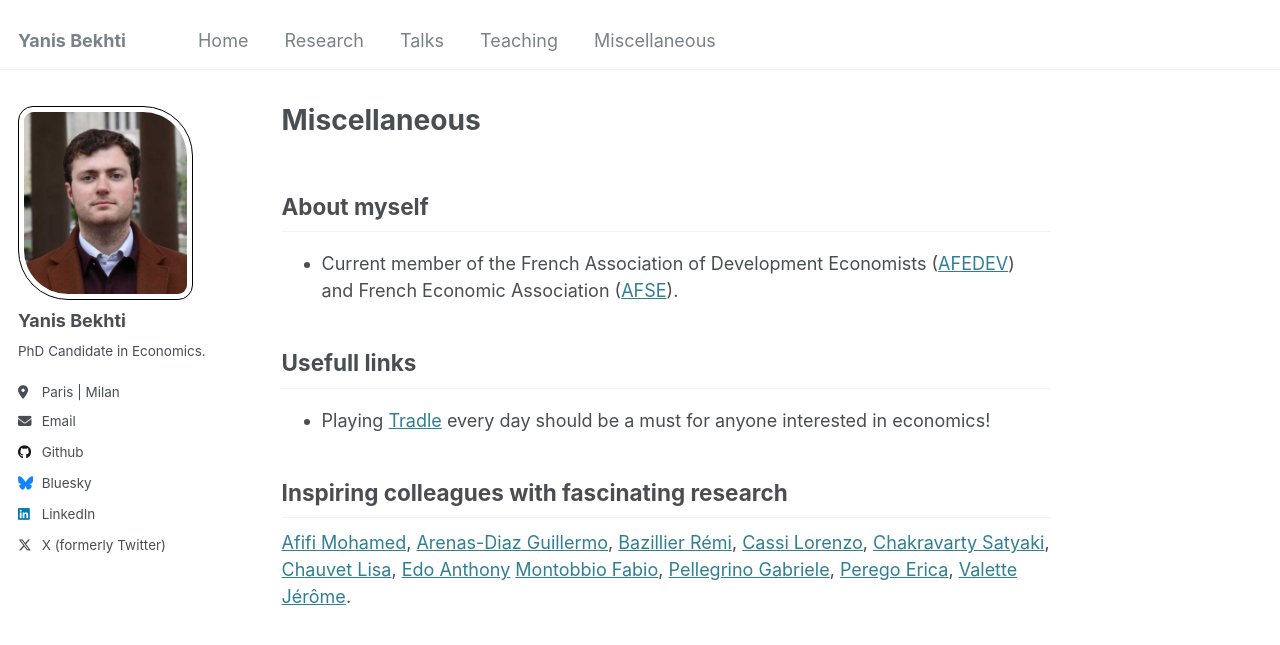
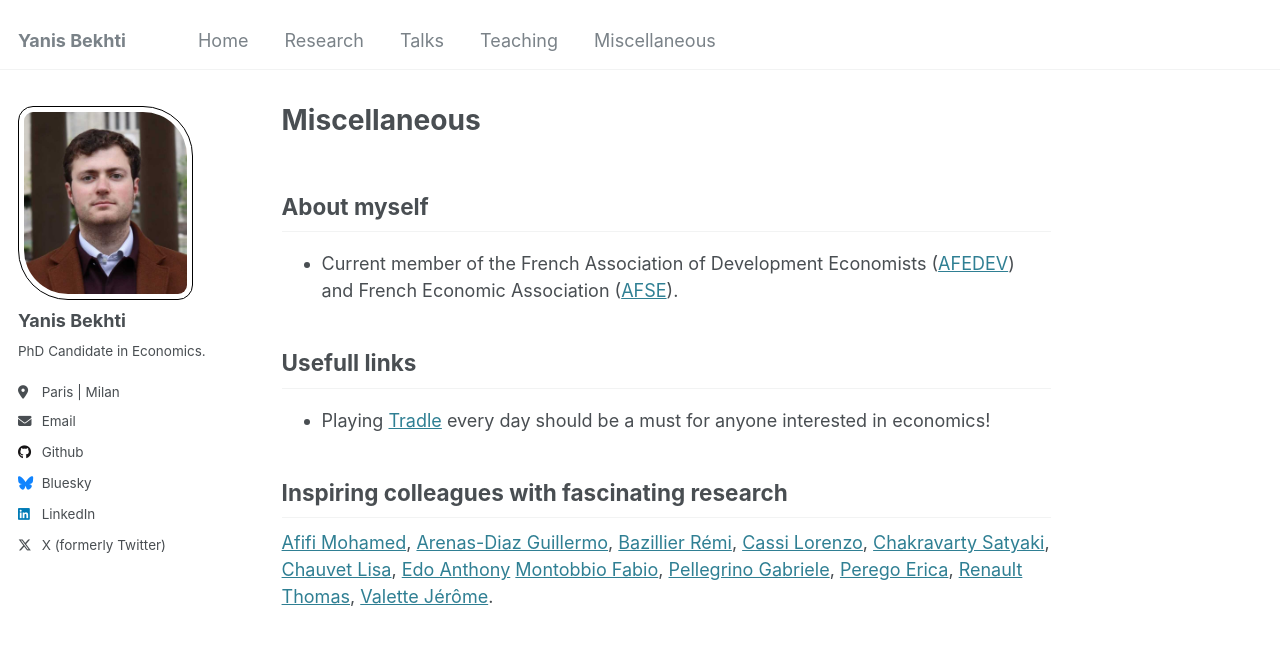
Before and after one commit to yanisbkt-econ/yanisbkt-econ.github.io, a Jekyll site: the page built from _pages/Miscellaneous.md, in a window 1280 px wide. Shown: the top 645 px of the page. Built offline with Jekyll 4.4.1, drawn with Linux system fonts in a browser that asks for light colours.

Commit message:
Initial commit, v1.4.

```diff
--- a/_pages/Miscellaneous.md
+++ b/_pages/Miscellaneous.md
@@ -14,4 +14,4 @@ author_profile: true
 
 ## Inspiring colleagues with fascinating research
 
-[Afifi Mohamed](https://sites.google.com/view/mohamedafifi/home?authuser=0), [Arenas-Diaz Guillermo](https://docenti.unicatt.it/ppd2/en/docenti/91099/guillermo-arenas-diaz/profilo), [Bazillier Rémi](https://remibazillier.wordpress.com/), [Cassi Lorenzo](https://lorenzocassi.wordpress.com/cv/), [Chakravarty Satyaki](https://satyaki4.github.io/), [Chauvet Lisa](https://sites.google.com/site/lisachauvetdial/cv), [Edo Anthony](https://sites.google.com/site/anthonyedohome/) [Montobbio Fabio](https://sites.google.com/site/montobbiofabio/), [Pellegrino Gabriele](https://sites.google.com/view/gabrielepellegrino/home), [Perego Erica](https://sites.google.com/site/ericaritaperego/research?authuser=0), [Valette Jérôme](https://sites.google.com/view/valettejerome/home).
+[Afifi Mohamed](https://sites.google.com/view/mohamedafifi/home?authuser=0), [Arenas-Diaz Guillermo](https://docenti.unicatt.it/ppd2/en/docenti/91099/guillermo-arenas-diaz/profilo), [Bazillier Rémi](https://remibazillier.wordpress.com/), [Cassi Lorenzo](https://lorenzocassi.wordpress.com/cv/), [Chakravarty Satyaki](https://satyaki4.github.io/), [Chauvet Lisa](https://sites.google.com/site/lisachauvetdial/cv), [Edo Anthony](https://sites.google.com/site/anthonyedohome/) [Montobbio Fabio](https://sites.google.com/site/montobbiofabio/), [Pellegrino Gabriele](https://sites.google.com/view/gabrielepellegrino/home), [Perego Erica](https://sites.google.com/site/ericaritaperego/research?authuser=0), [Renault Thomas](https://www.thomas-renault.com/), [Valette Jérôme](https://sites.google.com/view/valettejerome/home).
```
